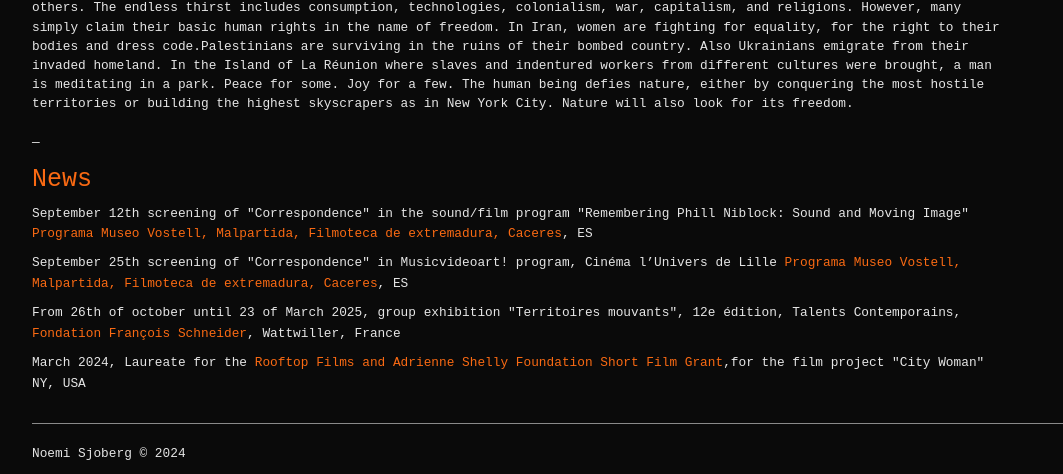
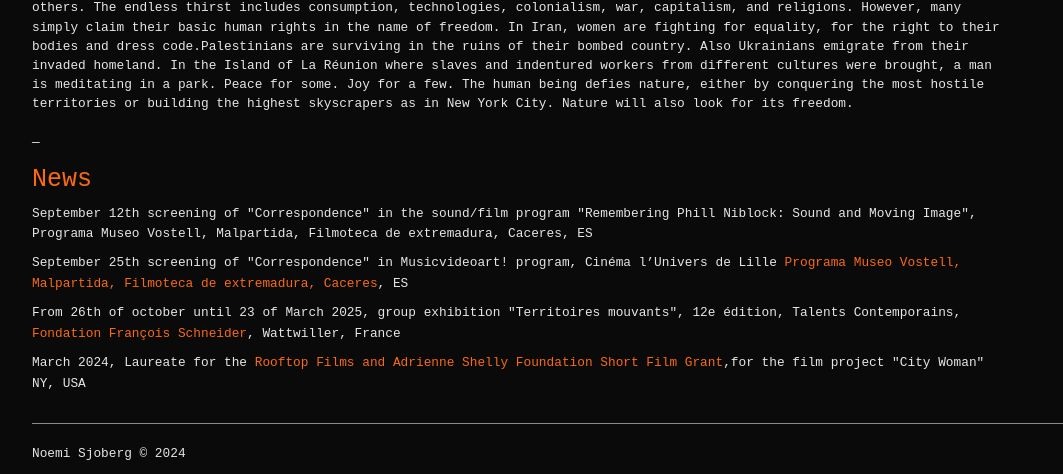
Before and after one commit to noemisjo/noemisjo.github.io, a plain HTML site: page index.html in a window 1280 px wide. Shown: the part 1036-1510 px from the top of the page, without its empty margins (23-1086 px from the left). Drawn offline with nearby package versions, Linux system fonts and the light colour scheme; a web font is replaced by a local one.

Commit message:
Update index.html

```diff
--- a/index.html
+++ b/index.html
@@ -73,8 +73,8 @@
 
 
 
-        <p>September 12th screening of "Correspondence" in the sound/film program "Remembering Phill Niblock: Sound and Moving Image" <a href="https://www.cndm.mcu.es/node/23327">
-Programa Museo Vostell, Malpartida, Filmoteca de extremadura, Caceres</a>, ES<br></p>
+        <p>September 12th screening of "Correspondence" in the sound/film program "Remembering Phill Niblock: Sound and Moving Image",
+        Programa Museo Vostell, Malpartida, Filmoteca de extremadura, Caceres</a>, ES<br></p>
 
           <p>September 25th screening of "Correspondence" in Musicvideoart! program,  Cinéma l’Univers de Lille  <a href="https://www.cndm.mcu.es/node/23327">
 Programa Museo Vostell, Malpartida, Filmoteca de extremadura, Caceres</a>, ES<br></p>
```
